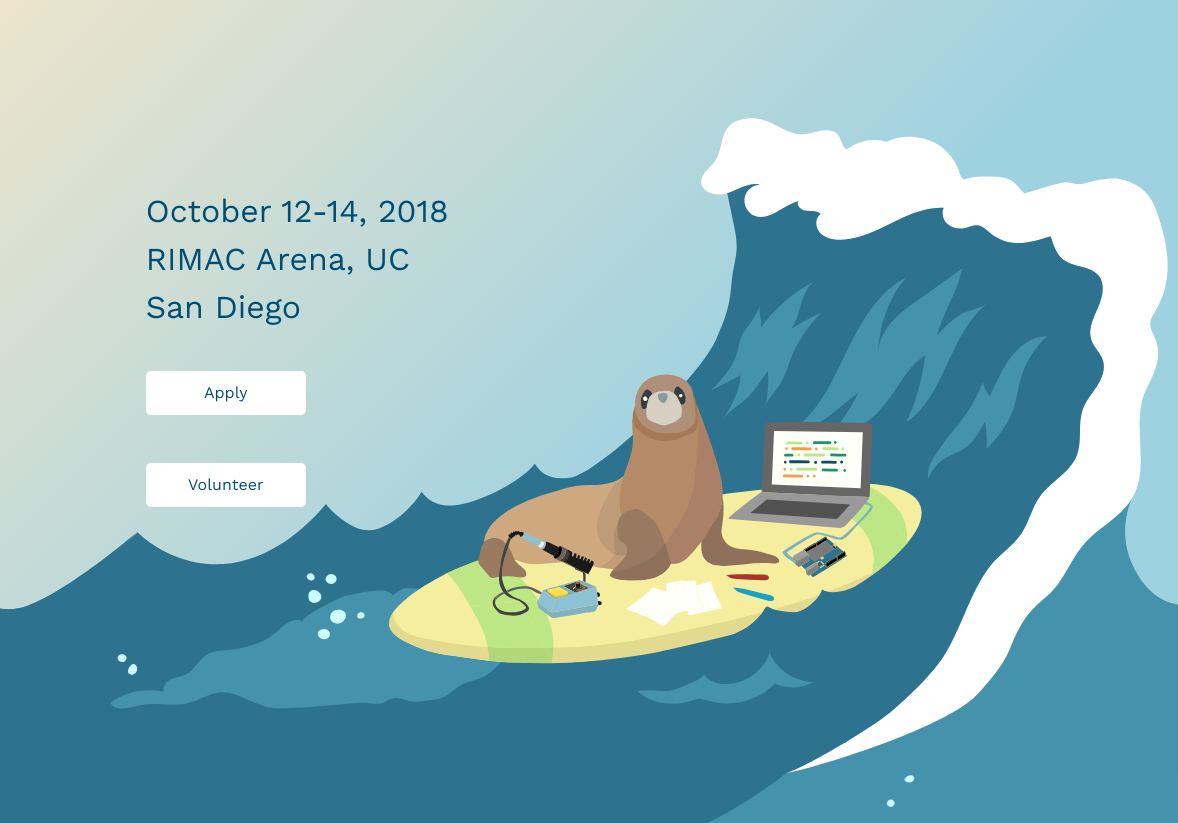
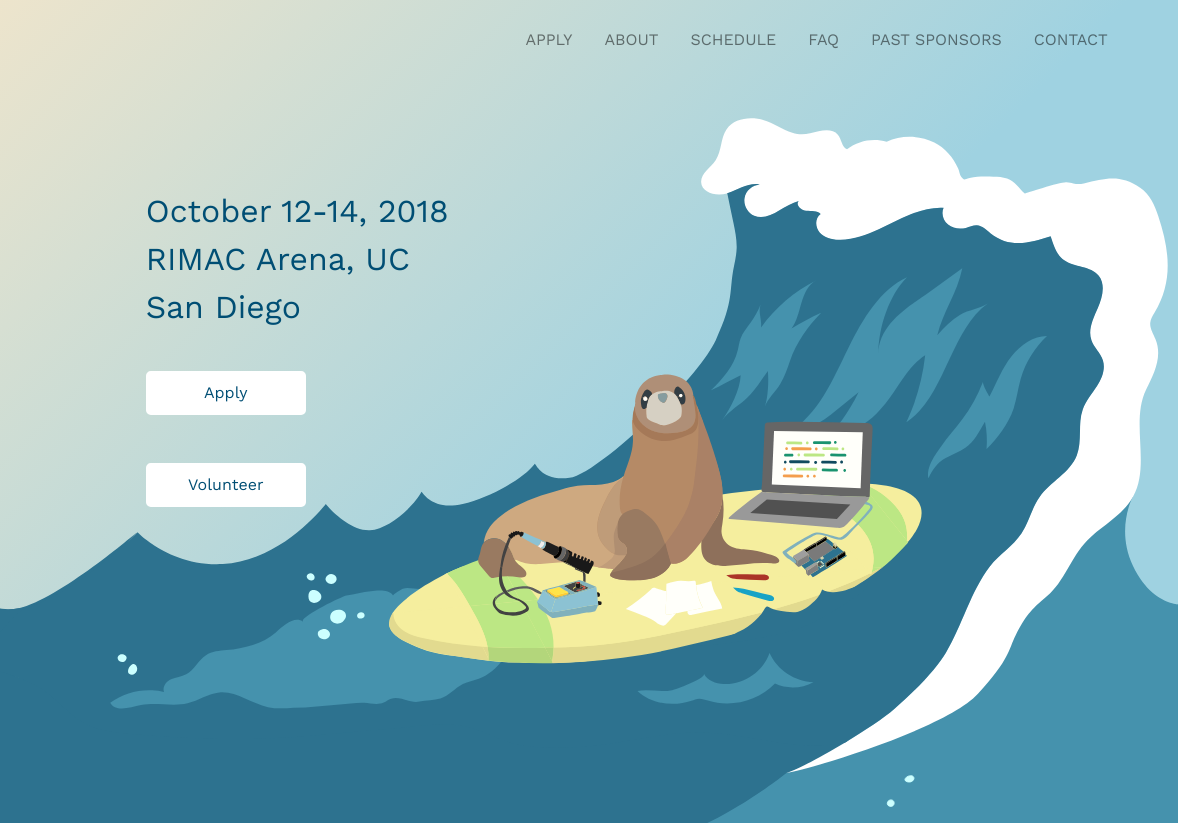
Before and after one commit to SDHacks/SDHacks2018, a website: page index.html in a window 1280 px wide. Shown: the top 823 px of the page, 102-1280 px from the left. Drawn offline with nearby package versions, Linux system fonts and the light colour scheme.

Commit message:
navbar changes

```diff
--- a/index.html
+++ b/index.html
@@ -37,7 +37,7 @@
     <div id="app">
       <header>
         <div class="nav" id="top-nav">
-          <nav class="navbar navbar-expand-lg navbar-light bg-white nav__items">
+          <nav class="navbar navbar-expand-lg navbar-light nav__items">
             <img class="navbar-brand nav__logo" href="#"  src="assets/img/logo.svg"/>
             <button class="navbar-toggler" type="button" data-toggle="collapse" data-target="#navbarSupportedContent" aria-controls="navbarSupportedContent" aria-expanded="false" aria-label="Toggle navigation">
               <span class="navbar-toggler-icon"></span>
--- a/js/sdhacks.js
+++ b/js/sdhacks.js
@@ -1,17 +1,14 @@
 $(document).ready(function(){
     new WOW().init();
     let _nav = $('#top-nav');
-    const FADE_DURATION = 200,
-        SCROLL_TRESHOLD = 100;
-
-    _nav.hide();
+    const SCROLL_TRESHOLD = _nav.height();
 
     $(function () {
         $(window).scroll(function () {
             if ($(this).scrollTop() > SCROLL_TRESHOLD) {
-                _nav.fadeIn(FADE_DURATION);
+                _nav.addClass('nav__white');
             } else {
-                _nav.fadeOut(FADE_DURATION);
+                _nav.removeClass('nav__white');
             }
         });
     });
--- a/scss/components/_nav.scss
+++ b/scss/components/_nav.scss
@@ -1,14 +1,25 @@
 .nav {
   min-height: 80px;
-  background: white;
   position: fixed;
   width: 100%;
   top: 0;
   z-index: 8;
-  box-shadow: $default-shadow;
+  background-color: transparent;
+  color: $tesc-blue;
+  transition: background-color 0.2s linear;
+
+  &__white {
+    box-shadow: $default-shadow;
+    background-color: white;
+  }
+
+  &__white &__logo {
+      display: block;
+      height: 64px;
+    }
 
   &__logo {
-    height: 64px;
+    display: none;
   }
 
   &__items {
@@ -17,6 +28,6 @@
   }
 
   &__item {
-    margin: 0 0.7rem;
+    margin: 0 0.5rem;
   }
 }
```
Also changed, not shown: css/sdhacks.css.
